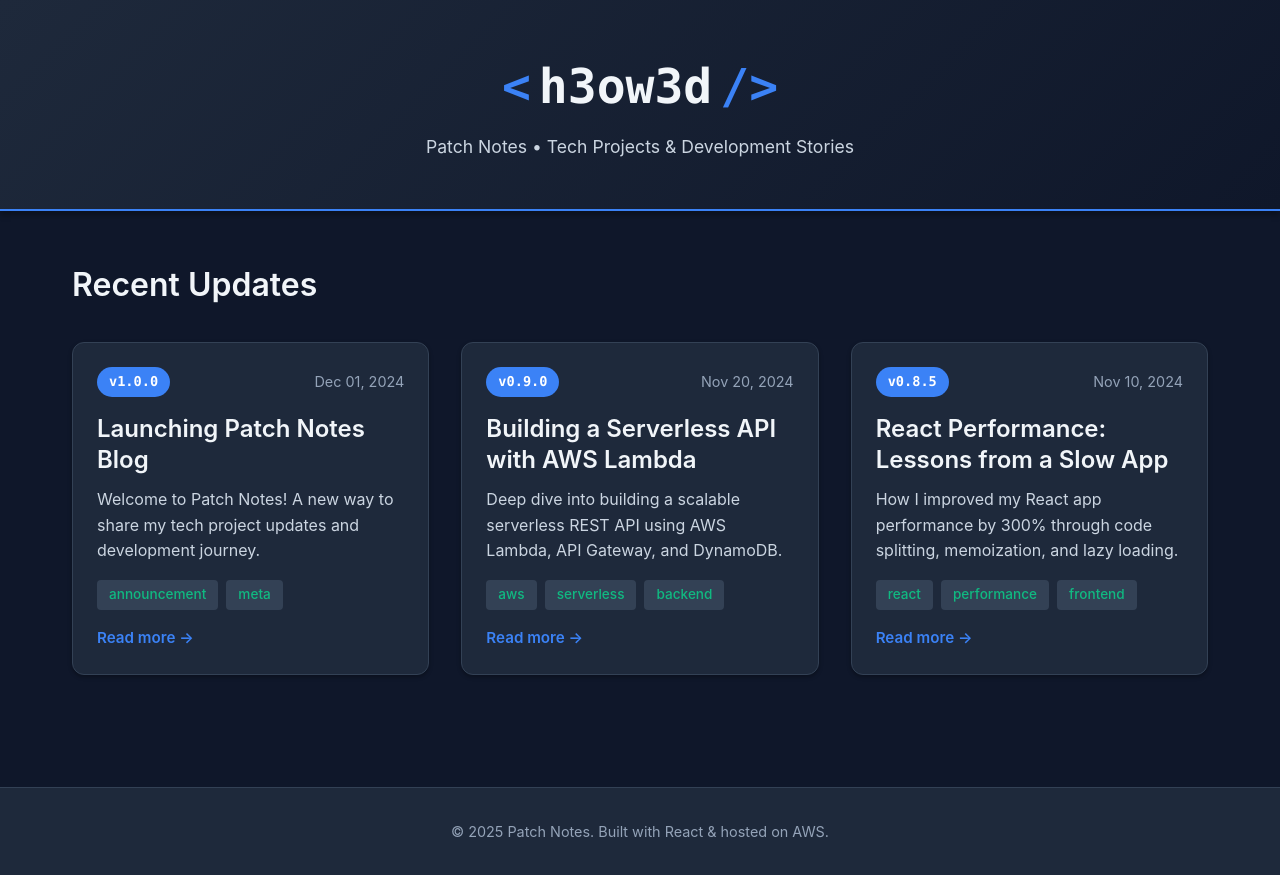
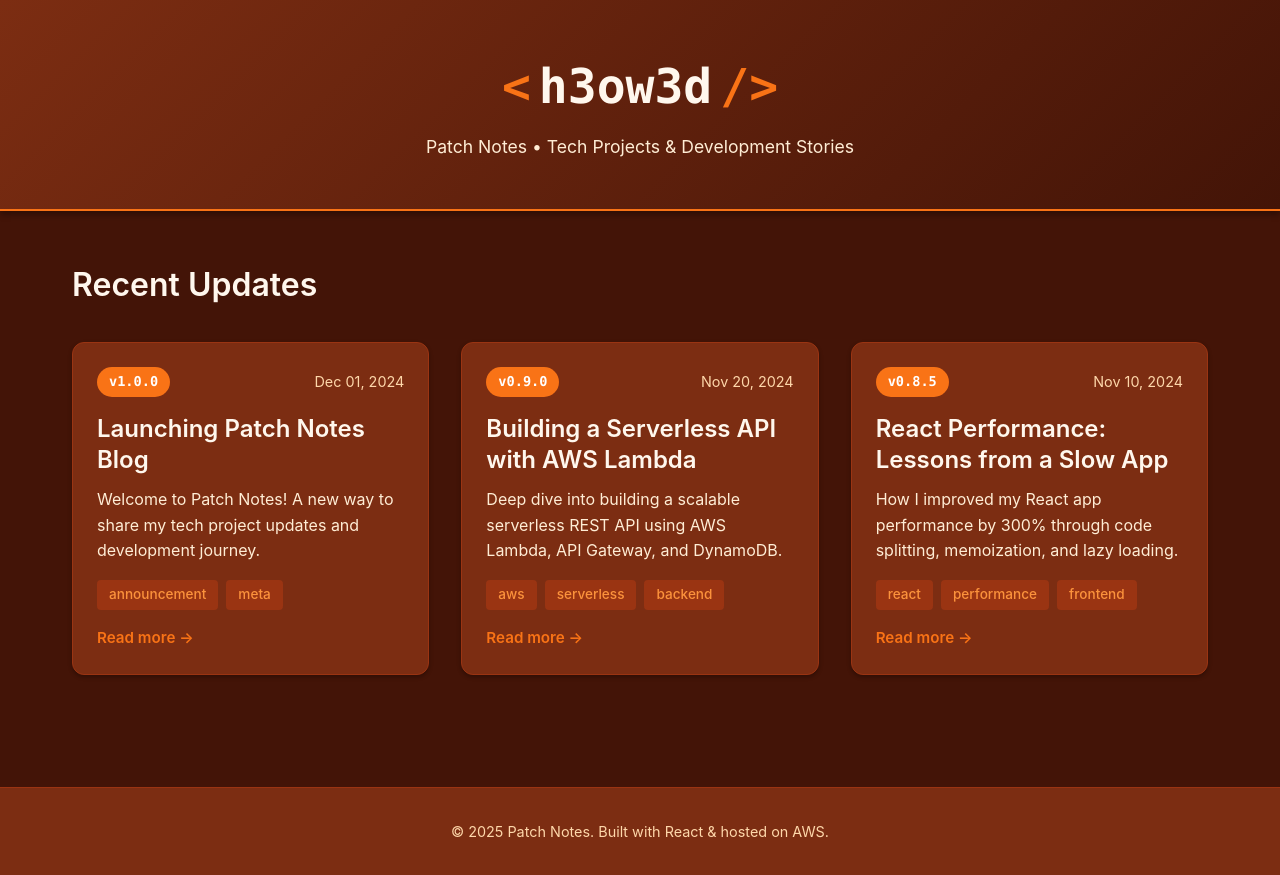
Before and after one commit to h3ow3d/h3ow3d, a React (Vite) app: page / in a window 1280 px wide. Built offline with nearby package versions, Linux system fonts and the light colour scheme.

Commit message:
random themes

```diff
--- a/src/App.jsx
+++ b/src/App.jsx
@@ -1,12 +1,21 @@
-import { useState } from 'react'
+import { useState, useEffect } from 'react'
 import Header from './components/Header'
 import BlogList from './components/BlogList'
 import BlogPost from './components/BlogPost'
 import { posts } from './data/posts'
 import './App.css'
 
+const THEMES = ['blue', 'green', 'purple', 'orange']
+
 function App() {
   const [selectedPost, setSelectedPost] = useState(null)
+
+  useEffect(() => {
+    // Randomly select a theme on mount
+    const randomTheme = THEMES[Math.floor(Math.random() * THEMES.length)]
+    document.documentElement.setAttribute('data-theme', randomTheme)
+    console.log(`🎨 Theme loaded: ${randomTheme}`)
+  }, [])
 
   const handlePostClick = (post) => {
     setSelectedPost(post)
--- a/src/index.css
+++ b/src/index.css
@@ -11,6 +11,66 @@
   --border: #334155;
   --code-bg: #1E293B;
   --shadow: rgba(0, 0, 0, 0.3);
+}
+
+/* Blue Theme (default) */
+[data-theme="blue"] {
+  --primary: #3B82F6;
+  --primary-dark: #2563EB;
+  --secondary: #10B981;
+  --background: #0F172A;
+  --surface: #1E293B;
+  --surface-light: #334155;
+  --text: #F1F5F9;
+  --text-secondary: #CBD5E1;
+  --text-muted: #94A3B8;
+  --border: #334155;
+  --code-bg: #1E293B;
+}
+
+/* Green Theme */
+[data-theme="green"] {
+  --primary: #10B981;
+  --primary-dark: #059669;
+  --secondary: #34D399;
+  --background: #064E3B;
+  --surface: #065F46;
+  --surface-light: #047857;
+  --text: #ECFDF5;
+  --text-secondary: #D1FAE5;
+  --text-muted: #A7F3D0;
+  --border: #047857;
+  --code-bg: #065F46;
+}
+
+/* Purple Theme */
+[data-theme="purple"] {
+  --primary: #A855F7;
+  --primary-dark: #9333EA;
+  --secondary: #C084FC;
+  --background: #2E1065;
+  --surface: #4C1D95;
+  --surface-light: #5B21B6;
+  --text: #FAF5FF;
+  --text-secondary: #E9D5FF;
+  --text-muted: #D8B4FE;
+  --border: #5B21B6;
+  --code-bg: #4C1D95;
+}
+
+/* Orange Theme */
+[data-theme="orange"] {
+  --primary: #F97316;
+  --primary-dark: #EA580C;
+  --secondary: #FB923C;
+  --background: #431407;
+  --surface: #7C2D12;
+  --surface-light: #9A3412;
+  --text: #FFF7ED;
+  --text-secondary: #FFEDD5;
+  --text-muted: #FED7AA;
+  --border: #9A3412;
+  --code-bg: #7C2D12;
 }
 
 * {
```
